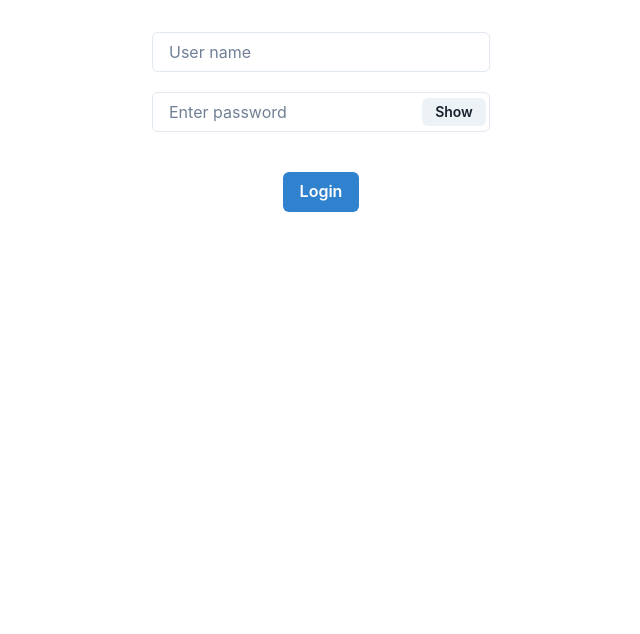
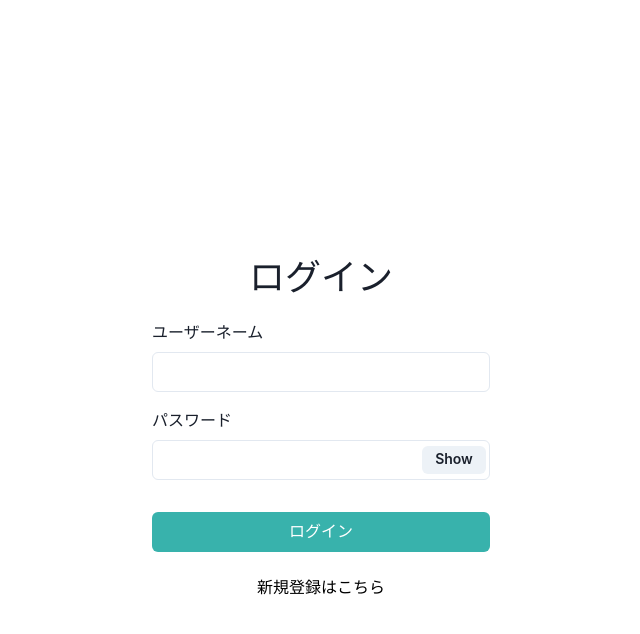
Before and after one commit to V01d42/LabMart, a React (Vite) app in the folder React/: page / in a window 1280 px wide. Shown: the top 634 px of the page, without its empty margins (319-959 px from the left). Built offline with nearby package versions, Linux system fonts and the light colour scheme.

Commit message:
サインイン機能を実装中(未完了)

```diff
--- a/React/package.json
+++ b/React/package.json
@@ -15,7 +15,9 @@
     "@emotion/styled": "^11.11.5",
     "framer-motion": "^11.2.10",
     "react": "^18.2.0",
-    "react-dom": "^18.2.0"
+    "react-dom": "^18.2.0",
+    "react-hook-form": "^7.51.5",
+    "react-router-dom": "^6.23.1"
   },
   "devDependencies": {
     "@types/react": "^18.2.66",
--- a/React/src/Routes.tsx
+++ b/React/src/Routes.tsx
@@ -1,11 +1,12 @@
 import { RouteObject } from "react-router-dom";
 import LoginPage from "./pages/LoginPage";
 import PurchasePage from "./pages/PurchasePage";
+import SigninPage from "./pages/SigninPage";
 
 const Routes: RouteObject[] = [
   {
     children: [
-        { path: "/", element: <LoginPage /> },
+        { path: "/", element: <SigninPage /> },
         { path: "/purchase", element: <PurchasePage /> },
     ],
   },
--- /dev/null
+++ b/React/src/pages/SigninPage.tsx
@@ -0,0 +1,123 @@
+import { useState } from "react";
+import { useForm } from "react-hook-form";
+
+import {
+  Button,
+  Flex,
+  FormControl,
+  FormLabel,
+  Heading,
+  Input,
+  InputGroup,
+  InputRightElement,
+  VStack,
+} from '@chakra-ui/react';
+
+// フォームで使用する変数の型を定義
+type FormInputs = {
+  username: string;
+  password: string;
+};
+
+/** サインイン画面
+ * @screenname SignInScreen
+ * @description ユーザのサインインを行う画面
+ */
+
+const SigninPage = () => {
+  const { handleSubmit, register } = useForm<FormInputs>();
+
+  const [show, setShow] = useState<boolean>(false);
+
+  const onSubmit = handleSubmit(async (data) => {
+    // データ送信の処理をここに追加
+    console.log(data);
+
+    // メールアドレスを追加
+    const userData = {
+      email: 'ho@ge.com',
+      ...data,
+    };
+
+    try {
+      const response = await fetch('http://127.0.0.1:8000/users', {
+        method: 'POST',
+        headers: {
+          'Content-Type': 'application/json',
+        },
+        body: JSON.stringify(userData),
+      });
+
+      if (!response.ok) {
+        // サーバーからエラーレスポンスが返された場合の処理
+        console.error('エラーが発生しました:', response.statusText);
+      } else {
+        // 成功した場合の処理
+        const result = await response.json();
+        console.log('成功:', result);
+      }
+    } catch (error) {
+      console.error('エラーが発生しました:', error);
+    }
+  });
+
+  return (
+    <Flex
+      flexDirection="column"
+      width="100%"
+      height="100vh"
+      justifyContent="center"
+      alignItems="center"
+    >
+      <VStack spacing="5">
+        <Heading>ログイン</Heading>
+        <form onSubmit={onSubmit}>
+          <VStack spacing="4" alignItems="left">
+            <FormControl>
+              <FormLabel htmlFor="username" textAlign="start">
+                ユーザーネーム
+              </FormLabel>
+              <Input id="username" {...register("username")} />
+            </FormControl>
+
+            <FormControl>
+              <FormLabel htmlFor="password">パスワード</FormLabel>
+              <InputGroup size="md">
+                <Input
+                  pr="4.5rem"
+                  type={show ? "text" : "password"}
+                  {...register("password")}
+                />
+                <InputRightElement width="4.5rem">
+                  <Button h="1.75rem" size="sm" onClick={() => setShow(!show)}>
+                    {show ? "Hide" : "Show"}
+                  </Button>
+                </InputRightElement>
+              </InputGroup>
+            </FormControl>
+            <Button
+              marginTop="4"
+              color="white"
+              bg="teal.400"
+              type="submit"
+              paddingX="auto"
+            >
+              ログイン
+            </Button>
+            <Button
+              as="a"
+              bg="white"
+              color="black"
+              href="/signup"
+              width="100%"
+            >
+              新規登録はこちら
+            </Button>
+          </VStack>
+        </form>
+      </VStack>
+    </Flex>
+  );
+}
+
+export default SigninPage;
```
Also changed, not shown: 2 other files (tests, documents, lock files or other folders).
